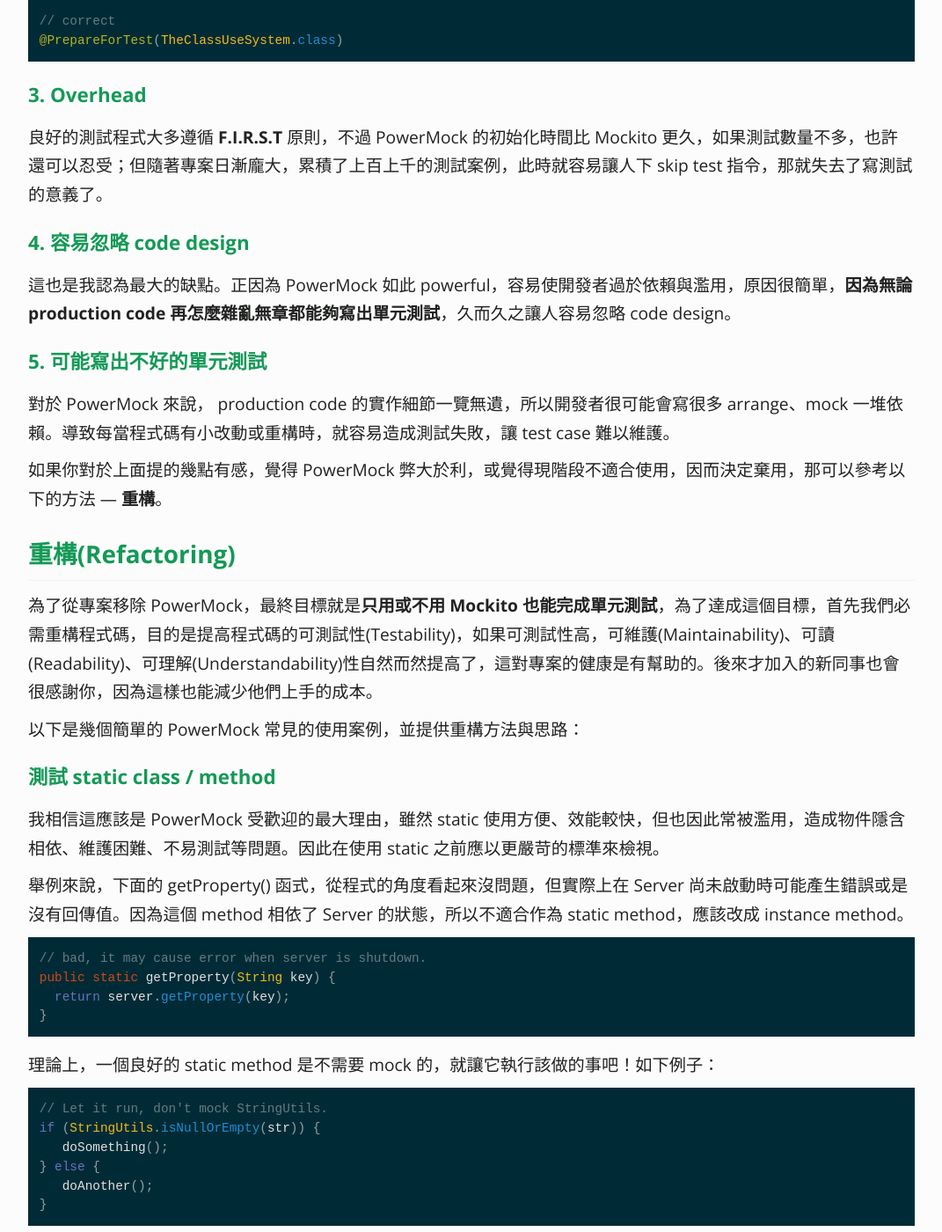
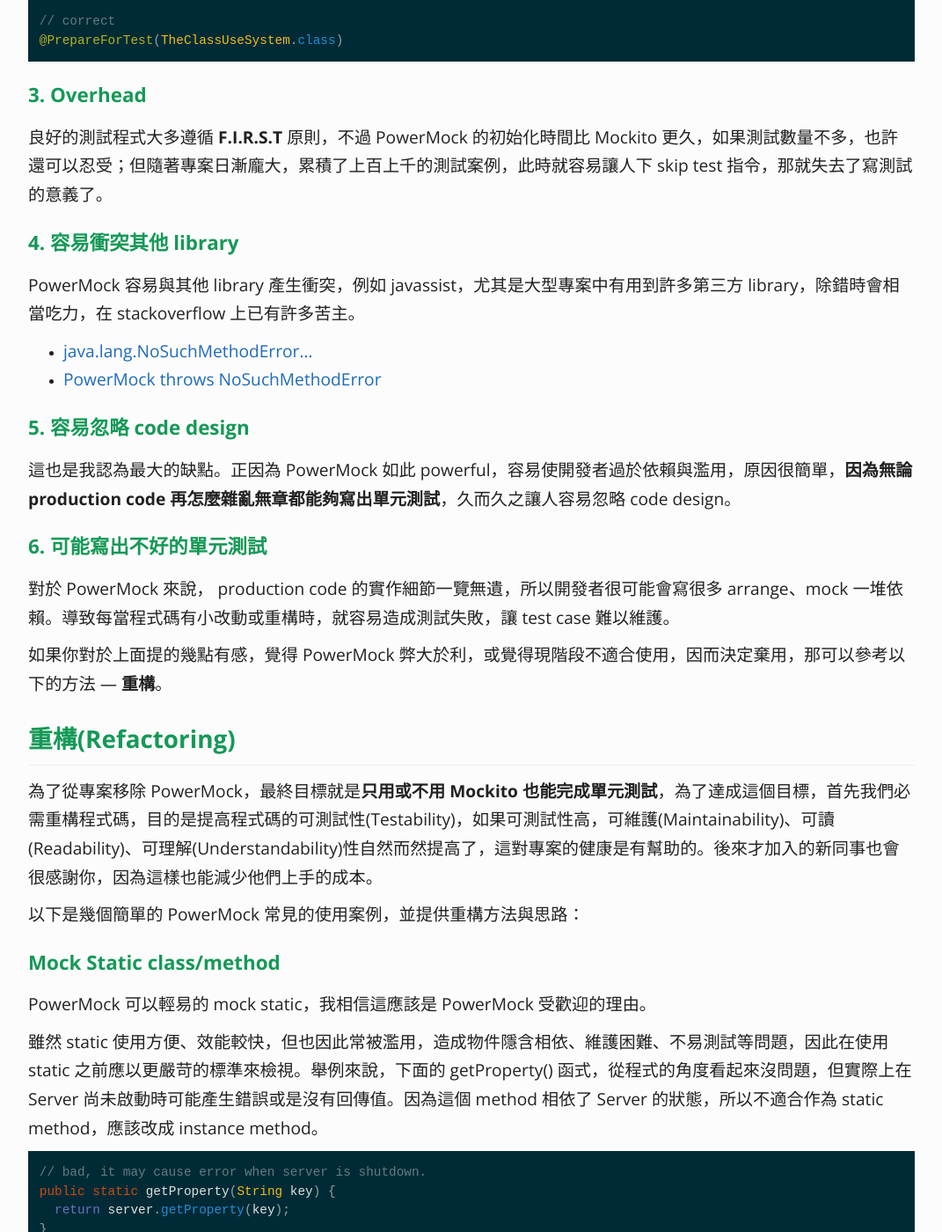
Before and after one commit to KaiSheng714/KaiSheng714.github.io, a Jekyll site: the page built from _posts/2022-01-06-why-powermock-is-bad.md, in a window 1280 px wide and 1400 px high, scrolled down 1669 px. Shown: the whole window at 88% size, without its empty margins (104-1175 px from the left). Built offline with Jekyll 4.4.1, drawn with Linux system fonts in a browser that asks for light colours; comment, search, counter and statistics services are not loaded; some of the changed text lies outside the part shown.

Commit message:
powermock

````diff
--- a/_posts/2022-01-06-why-powermock-is-bad.md
+++ b/_posts/2022-01-06-why-powermock-is-bad.md
@@ -49,10 +49,15 @@
 ### **3. Overhead**
 良好的測試程式大多遵循 **F.I.R.S.T** 原則，不過 PowerMock 的初始化時間比 Mockito 更久，如果測試數量不多，也許還可以忍受；但隨著專案日漸龐大，累積了上百上千的測試案例，此時就容易讓人下 skip test 指令，那就失去了寫測試的意義了。
 
-### **4. 容易忽略 code design**
+### **4. 容易衝突其他 library**
+PowerMock 容易與其他 library 產生衝突，例如 javassist，尤其是大型專案中有用到許多第三方 library，除錯時會相當吃力，在 stackoverflow 上已有許多苦主。
+- [java.lang.NoSuchMethodError...](https://stackoverflow.com/a/71977415/5485454)
+- [PowerMock throws NoSuchMethodError](https://stackoverflow.com/a/40371375/5485454)
+
+### **5. 容易忽略 code design**
 這也是我認為最大的缺點。正因為 PowerMock 如此 powerful，容易使開發者過於依賴與濫用，原因很簡單，**因為無論 production code 再怎麼雜亂無章都能夠寫出單元測試**，久而久之讓人容易忽略 code design。
 
-### **5. 可能寫出不好的單元測試**
+### **6. 可能寫出不好的單元測試**
 對於 PowerMock 來說， production code 的實作細節一覽無遺，所以開發者很可能會寫很多 arrange、mock 一堆依賴。導致每當程式碼有小改動或重構時，就容易造成測試失敗，讓 test case 難以維護。
 
 
@@ -63,10 +68,10 @@
 
 以下是幾個簡單的 PowerMock 常見的使用案例，並提供重構方法與思路：
 
-### **測試 static class / method**
-我相信這應該是 PowerMock 受歡迎的最大理由，雖然 static 使用方便、效能較快，但也因此常被濫用，造成物件隱含相依、維護困難、不易測試等問題。因此在使用 static 之前應以更嚴苛的標準來檢視。
+### **Mock Static class/method**
+PowerMock 可以輕易的 mock static，我相信這應該是 PowerMock 受歡迎的理由。
 
-舉例來說，下面的 getProperty() 函式，從程式的角度看起來沒問題，但實際上在 Server 尚未啟動時可能產生錯誤或是沒有回傳值。因為這個 method 相依了 Server 的狀態，所以不適合作為 static method，應該改成 instance method。
+雖然 static 使用方便、效能較快，但也因此常被濫用，造成物件隱含相依、維護困難、不易測試等問題，因此在使用 static 之前應以更嚴苛的標準來檢視。舉例來說，下面的 getProperty() 函式，從程式的角度看起來沒問題，但實際上在 Server 尚未啟動時可能產生錯誤或是沒有回傳值。因為這個 method 相依了 Server 的狀態，所以不適合作為 static method，應該改成 instance method。
 
 ```java
 // bad, it may cause error when server is shutdown.
@@ -75,7 +80,7 @@
 }
 ```
 
-理論上，一個良好的 static method 是不需要 mock 的，就讓它執行該做的事吧！如下例子：
+理論上，一個良好的 static method 是不需要 mock 的，就讓它做該做的事吧！如下例子：
 
 ```java
 // Let it run, don't mock StringUtils.
@@ -86,8 +91,10 @@
 }
 ```
 
+雖然如此，但實務上可能會有不得不 mock static 的情形。好消息是 Mockito 3.4.0 提供了 `mockStatic()` 來模擬 static method。
+
 ### **doNothing()**
-例如你想要驗證 `getData`的回傳值，卻不想執行與測試不相干的 private method `processA` 時，可以使用 PowerMock 的 `doNothing()`
+例如你想要驗證 `getData` 的回傳值，卻不想執行與測試不相干的 private method `processA` 時，可以使用 PowerMock 的 `doNothing()`
 
 ```java
 public Data getData(String key) {
@@ -117,7 +124,7 @@
 從上可以看到 getData 做了許多事，乍看之下程式碼篇幅雖然不多，但廣義上也能算是個 `Long Method`。可以思考的是 getData 是否違反 Single Responsibility? 此時可以考慮使用 `Delegate Method` 委派另一個類別，權責分明，測試自然就好寫。
 
 ### **Mock System Class**
-假設有一函式 `isLate` 用來檢查現在是否超過某個時間，但因 return value 是根據系統當下時間，所以每次執行測試可能會有不同的結果。因此我們需要 mock System.class，如下
+假設有一 method `isLate` 用來檢查現在是否超過某個時間，但因 return value 是根據系統當下時間，所以每次執行測試可能會有不同的結果，因此需要 mock System.class 來模擬系統時間。
 
 ```java
 // bad design. hard to test.
@@ -214,7 +206,7 @@
 ```
 
 ## **什麼時候該用？**
-講了這麼多 PowerMock 的壞處，但存在即合理，我認為最適當的應用場景就是重構 legacy code。一個沒有單元測試保護的 legacy code 需要被重構時，通常開發者會先寫一個大範圍的整合測試，有一個基本保護網再去重構，能一定程度的減少改動程式而產生 bug 風險，重構讓 production code 有了基本的可測試性後，接著再寫單元測試。
+講了這麼多 PowerMock 的壞處，但存在即合理，PowerMock 並非一無是處。我認為最適當的應用場景就是重構 legacy code。一個沒有單元測試保護的 legacy code 需要被重構時，通常開發者會先寫一個大範圍的整合測試，有一個基本保護網再去重構，能一定程度的減少改動程式而產生 bug 風險，重構讓 production code 有了基本的可測試性後，接著再寫單元測試。
 
 但實際上 legacy code 什麼鬼故事都有，例如程式相依系統時間或外部 API 等難以寫整合測試的場合，這時 PowerMock 就派上用場了。承前幾章所說的：對於 PowerMock 來說，production code 的實作細節一覽無遺。因此開發者可以透過 PowerMock 的各種 API 去控制待測類別的行為，先寫 test case，一旦 legacy code 有了基本保護與驗證方法後，就能讓開發者更有信心、大膽的重構。
 
````
Also changed, not shown: other parts of _posts/2022-01-06-why-powermock-is-bad.md (+2 -17 lines).
